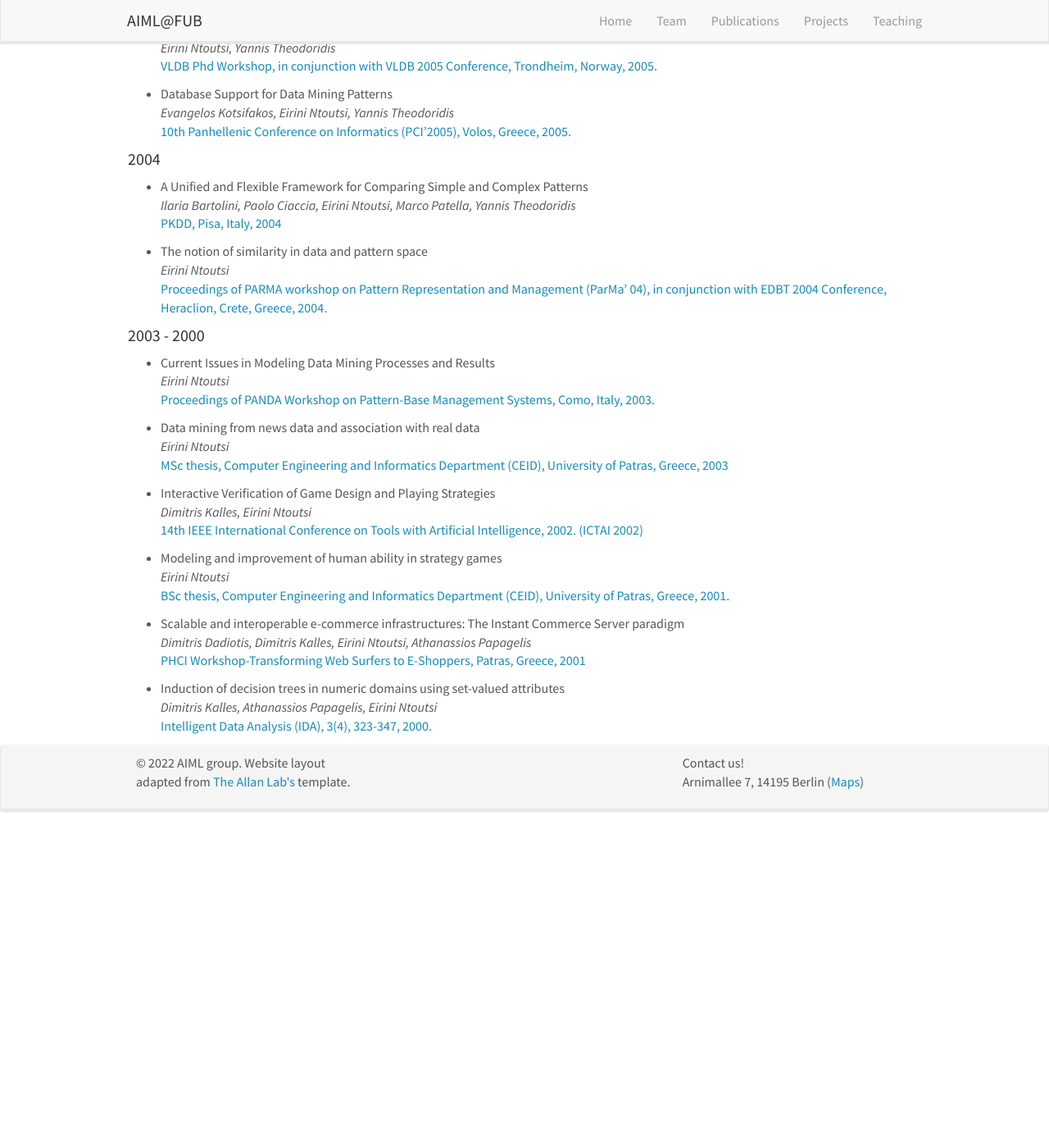
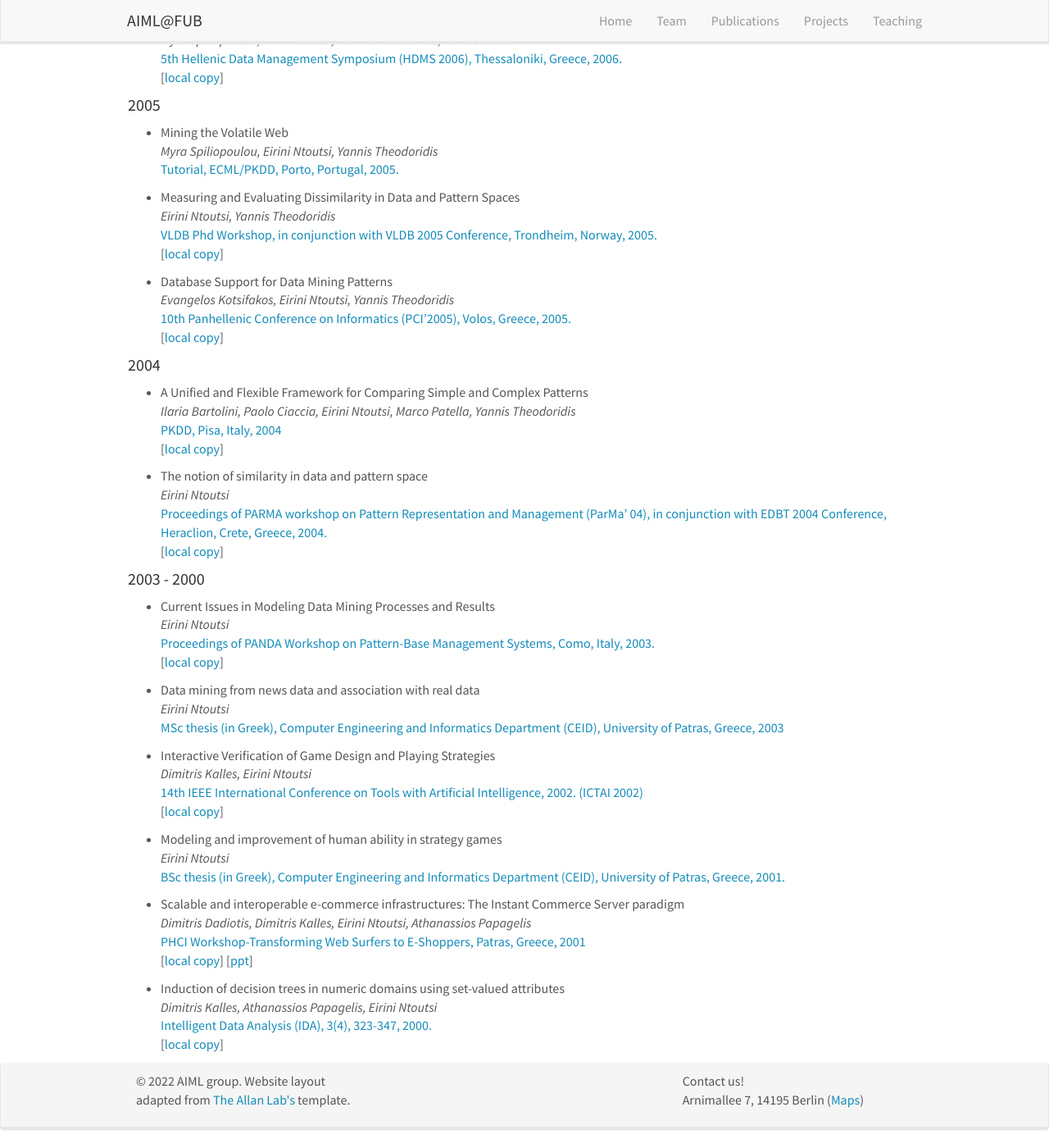
Before and after one commit to AIML-research/AIML-research.github.io, a Jekyll site: the page built from _pages/publications.md, in a window 1280 px wide and 1400 px high, scrolled down 15675 px. Shown: the whole window at 82% size. Built offline with Jekyll 4.4.1, drawn with Linux system fonts in a browser that asks for light colours; nearby versions of some CDN libraries; before the commit the page ends 16687 px from its top, so only the background shows below that; some of the changed lines change nothing that is shown; some of the changed text lies outside the part shown.

Commit message:
Update publist.yml

```diff
--- a/_data/publist.yml
+++ b/_data/publist.yml
@@ -2118,6 +2118,17 @@
   highlight: 0
   news2:
   year: 2007
+  haslocal: 1
+  local: 07.TIME.pdf
+  hascode: 0
+  code:
+  hasposter: 0
+  poster:
+  hasppt: 0
+  ppt:
+  hasvideo: 0
+  video:
+
 
 - title: "Mining Trajectory Databases via a Suite of Distance Operators"
   image:
@@ -2129,6 +2140,17 @@
   highlight: 0
   news2:
   year: 2007
+  haslocal: 1
+  local: 07.STDM.pdf
+  hascode: 0
+  code:
+  hasposter: 0
+  poster:
+  hasppt: 1
+  ppt: https://aiml-research.github.io/files/07.STDM(ppt).pdf
+  hasvideo: 0
+  video:
+
 
 - title: "Pattern Comparison in Data Mining: A Survey"
   image:
@@ -2140,6 +2162,17 @@
   highlight: 0
   news2:
   year: 2007
+  haslocal: 1
+  local: 07.AdvancesinDWandMiningChapter.pdf
+  hascode: 0
+  code:
+  hasposter: 0
+  poster:
+  hasppt: 0
+  ppt:
+  hasvideo: 0
+  video:
+
 
 - title: "Tracing Cluster Transitions for Different Cluster Types"
   image:
@@ -2151,6 +2184,17 @@
   highlight: 0
   news2:
   year: 2007
+  haslocal: 1
+  local: 07.ADMKD.pdf
+  hascode: 0
+  code:
+  hasposter: 0
+  poster:
+  hasppt: 0
+  ppt:
+  hasvideo: 0
+  video:
+
 
 - title: "Traffic mining in a road-network: How does the traffic flow?"
   image:
@@ -2162,6 +2206,17 @@
   highlight: 0
   news2:
   year: 2007
+  haslocal: 0
+  local:
+  hascode: 0
+  code:
+  hasposter: 0
+  poster:
+  hasppt: 0
+  ppt:
+  hasvideo: 0
+  video:
+
 
 - title: "Tracing Cluster Transitions for Different Cluster Types"
   image:
@@ -2173,6 +2228,17 @@
   highlight: 0
   news2:
   year: 2007
+  haslocal: 1
+  local: 07.UNIPI-ISL-TR-2007-03.pdf
+  hascode: 0
+  code:
+  hasposter: 0
+  poster:
+  hasppt: 0
+  ppt:
+  hasvideo: 0
+  video:
+
 
 - title: "The notion of patterns in Data Mining"
   image:
@@ -2184,6 +2250,17 @@
   highlight: 0
   news2:
   year: 2007
+  haslocal: 1
+  local: 07.UNIPI-ISL-TR-2007-02.pdf
+  hascode: 0
+  code:
+  hasposter: 0
+  poster:
+  hasppt: 0
+  ppt:
+  hasvideo: 0
+  video:
+
 
 - title: "Pattern Management"
   image:
@@ -2195,6 +2272,17 @@
   highlight: 0
   news2:
   year: 2007
+  haslocal: 1
+  local: 07.UNIPI-ISL-TR-2007-01.pdf
+  hascode: 0
+  code:
+  hasposter: 0
+  poster:
+  hasppt: 0
+  ppt:
+  hasvideo: 0
+  video:
+
 
 - title: "MONIC - Modeling and Monitoring Cluster Transitions"
   image:
@@ -2206,6 +2294,17 @@
   highlight: 0
   news2:
   year: 2006
+  haslocal: 1
+  local: 06.KDD.pdf
+  hascode: 0
+  code:
+  hasposter: 0
+  poster:
+  hasppt: 0
+  ppt:
+  hasvideo: 0
+  video:
+
 
 - title: "The MONIC framework for Cluster Transition Detection"
   image:
@@ -2217,6 +2316,17 @@
   highlight: 0
   news2:
   year: 2006
+  haslocal: 1
+  local: 06.HDMS.pdf
+  hascode: 0
+  code:
+  hasposter: 0
+  poster:
+  hasppt: 0
+  ppt:
+  hasvideo: 0
+  video:
+
 
 - title: "Mining the Volatile Web"
   image:
@@ -2228,6 +2338,17 @@
   highlight: 0
   news2:
   year: 2005
+  haslocal: 0
+  local:
+  hascode: 0
+  code:
+  hasposter: 0
+  poster:
+  hasppt: 0
+  ppt:
+  hasvideo: 0
+  video:
+
 
 - title: "Measuring and Evaluating Dissimilarity in Data and Pattern Spaces"
   image:
@@ -2239,6 +2360,17 @@
   highlight: 0
   news2:
   year: 2005
+  haslocal: 1
+  local: 05.VLDB_Phd_Workshop.pdf
+  hascode: 0
+  code:
+  hasposter: 0
+  poster:
+  hasppt: 0
+  ppt:
+  hasvideo: 0
+  video:
+
 
 - title: "Database Support for Data Mining Patterns"
   image:
@@ -2250,6 +2382,17 @@
   highlight: 0
   news2:
   year: 2005
+  haslocal: 1
+  local: 05.PCI.pdf
+  hascode: 0
+  code:
+  hasposter: 0
+  poster:
+  hasppt: 0
+  ppt:
+  hasvideo: 0
+  video:
+
 
 - title: "A Unified and Flexible Framework for Comparing Simple and Complex Patterns"
   image:
@@ -2261,6 +2404,17 @@
   highlight: 0
   news2:
   year: 2004
+  haslocal: 1
+  local: 04.PKDD.pdf
+  hascode: 0
+  code:
+  hasposter: 0
+  poster:
+  hasppt: 0
+  ppt:
+  hasvideo: 0
+  video:
+
 
 - title: "The notion of similarity in data and pattern space"
   image:
@@ -2272,6 +2426,17 @@
   highlight: 0
   news2:
   year: 2004
+  haslocal: 1
+  local: 04.PARMA.pdf
+  hascode: 0
+  code:
+  hasposter: 0
+  poster:
+  hasppt: 0
+  ppt:
+  hasvideo: 0
+  video:
+
 
 - title: "Current Issues in Modeling Data Mining Processes and Results"
   image:
@@ -2283,6 +2448,17 @@
   highlight: 0
   news2:
   year: 2003
+  haslocal: 1
+  local: 03.PARMA.pdf
+  hascode: 0
+  code:
+  hasposter: 0
+  poster:
+  hasppt: 0
+  ppt:
+  hasvideo: 0
+  video:
+
 
 - title: "Data mining from news data and association with real data"
   image:
@@ -2290,10 +2466,21 @@
   authors: Eirini Ntoutsi
   link:
     url: https://aiml-research.github.io/files/master.pdf
-    display:  MSc thesis, Computer Engineering and Informatics Department (CEID), University of Patras, Greece, 2003
+    display:  MSc thesis (in Greek), Computer Engineering and Informatics Department (CEID), University of Patras, Greece, 2003
   highlight: 0
   news2:
   year: 2003
+  haslocal: 0
+  local: master.pdf
+  hascode: 0
+  code:
+  hasposter: 0
+  poster:
+  hasppt: 0
+  ppt:
+  hasvideo: 0
+  video:
+
 
 - title: "Interactive Verification of Game Design and Playing Strategies"
   image:
@@ -2305,6 +2492,17 @@
   highlight: 0
   news2:
   year: 2002
+  haslocal: 1
+  local: 02.ICTAI.pdf
+  hascode: 0
+  code:
+  hasposter: 0
+  poster:
+  hasppt: 0
+  ppt:
+  hasvideo: 0
+  video:
+
 
 - title: "Modeling and improvement of human ability in strategy games"
   image:
@@ -2312,10 +2510,21 @@
   authors: Eirini Ntoutsi
   link:
     url: https://aiml-research.github.io/files/diplomatiki.pdf
-    display:  BSc thesis, Computer Engineering and Informatics Department (CEID), University of Patras, Greece, 2001.
+    display:  BSc thesis (in Greek), Computer Engineering and Informatics Department (CEID), University of Patras, Greece, 2001.
   highlight: 0
   news2:
   year: 2001
+  haslocal: 0
+  local:
+  hascode: 0
+  code:
+  hasposter: 0
+  poster:
+  hasppt: 0
+  ppt:
+  hasvideo: 0
+  video:
+
 
 - title: "Scalable and interoperable e-commerce infrastructures: The Instant Commerce Server paradigm"
   image:
@@ -2327,6 +2536,17 @@
   highlight: 0
   news2:
   year: 2001
+  haslocal: 1
+  local: 01.ICS.pdf
+  hascode: 0
+  code:
+  hasposter: 0
+  poster:
+  hasppt: 1
+  ppt: https://aiml-research.github.io/files/01.ICS(ppt).pdf
+  hasvideo: 0
+  video:
+
 
 - title: "Induction of decision trees in numeric domains using set-valued attributes"
   image:
@@ -2338,3 +2558,13 @@
   highlight: 0
   news2:
   year: 2000
+  haslocal: 1
+  local: 00.IDA.pdf
+  hascode: 0
+  code:
+  hasposter: 0
+  poster:
+  hasppt: 0
+  ppt:
+  hasvideo: 0
+  video:
```
